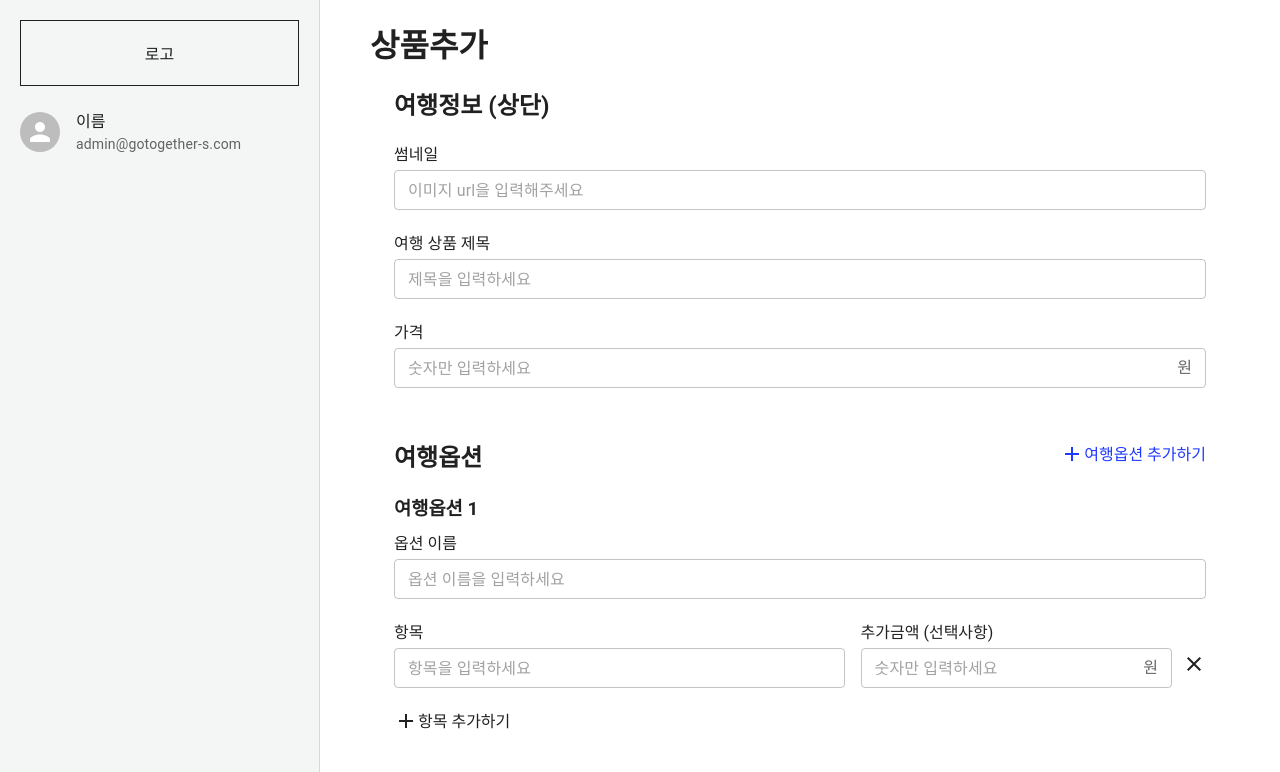
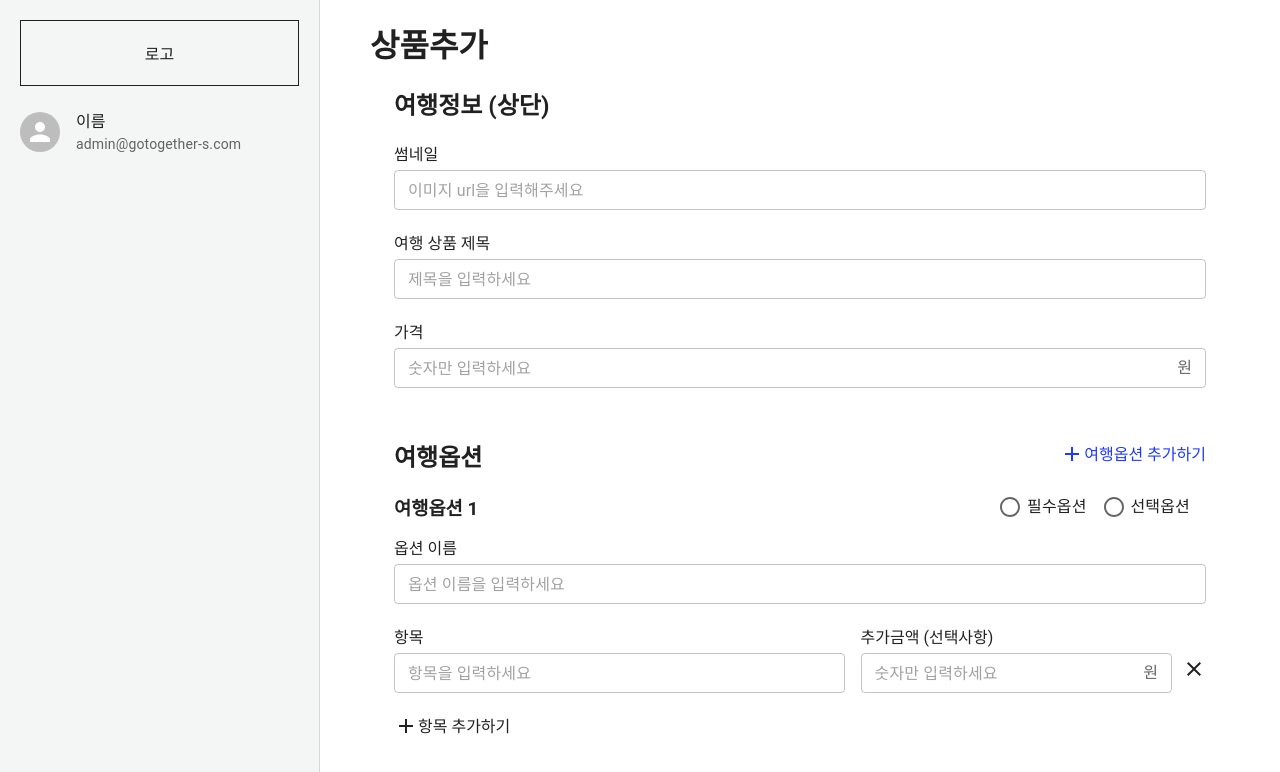
Before and after one commit to gotogether-s/gotogether-s-admin, a Next.js app: page / in a window 1280 px wide. Shown: the top 772 px of the page. Built offline with nearby package versions, Linux system fonts and the light colour scheme.

Commit message:
#4 feat: Create required and optional radio button field and Update style

```diff
--- a/components/AddProduct/Option/Option.module.scss
+++ b/components/AddProduct/Option/Option.module.scss
@@ -1,5 +1,8 @@
-.section-subtitle {
-  margin-bottom: 1rem;
+.section-subtitle-wrapper {
+  display: flex;
+  align-items: center;
+  justify-content: space-between;
+  margin-bottom: 1.5rem;
 }
 
 .option-list {
--- a/components/AddProduct/Option/index.tsx
+++ b/components/AddProduct/Option/index.tsx
@@ -2,6 +2,7 @@ import AddIcon from '@mui/icons-material/Add'
 import CloseIcon from '@mui/icons-material/Close'
 import { useState } from 'react'
 import Input from '@components/Input'
+import RadioButton from '@components/RadioButton'
 import OptionList from './OptionList'
 import style from './Option.module.scss'
 
@@ -12,6 +13,14 @@ const Option = ({ optionIndex }) => {
     subName: 'name',
     placeholder: '옵션 이름을 입력하세요',
     optionNumber: optionIndex,
+  }
+
+  const optionDtoListRequiredProps = {
+    label: null,
+    name: 'optionDtoList',
+    subName: 'required',
+    optionNumber: optionIndex,
+    radioButtonLists: ['필수옵션', '선택옵션'],
   }
 
   const [optionLists, setOptionLists] = useState([<OptionList />])
@@ -28,7 +37,10 @@ const Option = ({ optionIndex }) => {
 
   return (
     <div style={{ marginTop: optionIndex && '3rem' }}>
-      <h3 className={style['section-subtitle']}>여행옵션 {optionIndex + 1}</h3>
+      <div className={style['section-subtitle-wrapper']}>
+        <h3>여행옵션 {optionIndex + 1}</h3>
+        <RadioButton {...optionDtoListRequiredProps} />
+      </div>
       <Input {...optionDtoListNameProps} />
       {optionLists.map((optionList, optionListIndex) => {
         return (
```
